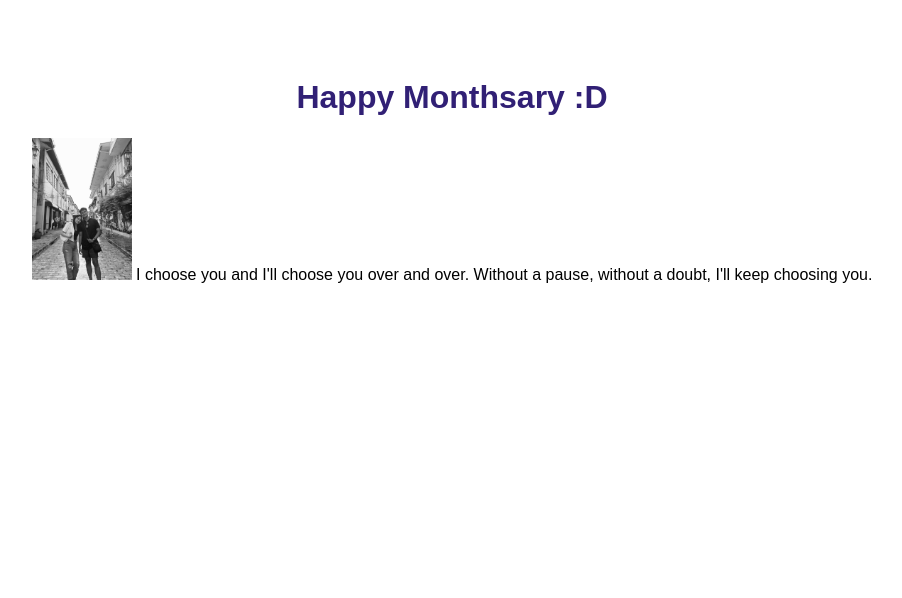
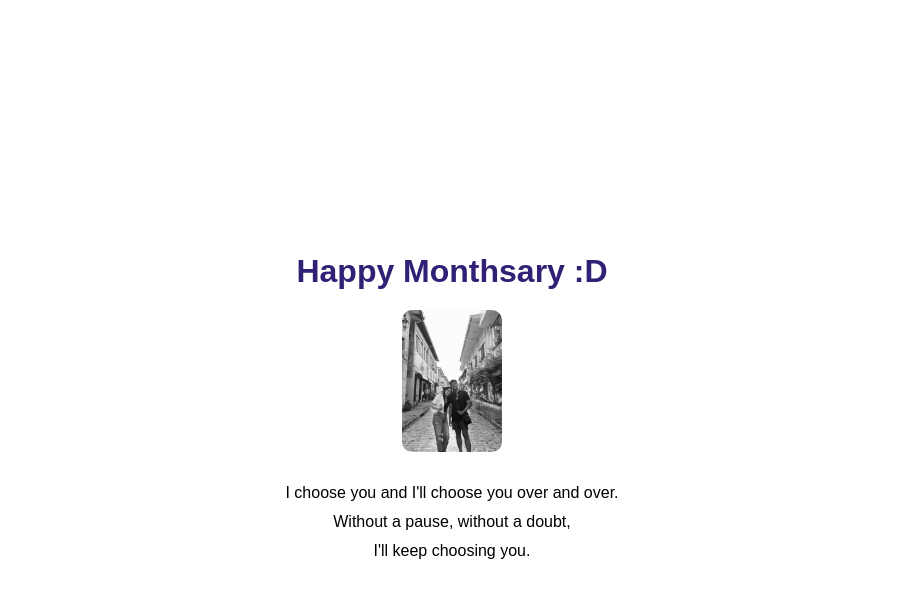
Before and after one commit to Charlenefaye/monthsary, a plain HTML site: page index.html in a window 1280 px wide. Shown: the whole page, without its empty margins (188-1090 px from the left). Drawn offline with Linux system fonts and the light colour scheme.

Commit message:
Update index.html

```diff
--- a/index.html
+++ b/index.html
@@ -3,28 +3,51 @@
 <head>
   <meta charset="UTF-8">
   <meta name="viewport" content="width=device-width, initial-scale=1">
-  <title>My Simple Website</title>
+  <title>Happy Monthsary</title>
   <style>
     body {
       font-family: Arial, sans-serif;
+      margin: 0;
+      padding: 0;
+      background-color: #ffffff;
+      display: flex;
+      justify-content: center;
+      align-items: center;
+      min-height: 100vh;
+    }
+
+    .container {
       text-align: center;
-      padding: 50px;
-      background-color: #ffffff;
+      padding: 20px;
+      max-width: 90%;
     }
+
     h1 {
-      color: #312075
+      color: #312075;
+      margin-bottom: 20px;
     }
+
+    img {
+      width: 100px;
+      border-radius: 10px;
+      margin-bottom: 20px;
+    }
+
     p {
       color: #000000;
+      font-size: 16px;
+      line-height: 1.5;
+      margin: 5px 0;
     }
   </style>
 </head>
 <body>
-  <h1>Happy Monthsary :D</h1>
-  <img src="lv.jpg" width="100">
-  <p1>I choose you and I'll choose you over and over.</p1>
-  <p2>Without a pause, without a doubt,</p2>
-  <p3>I'll keep choosing you.</p3>
-
+  <div class="container">
+    <h1>Happy Monthsary :D</h1>
+    <img src="lv.jpg" alt="Love image">
+    <p>I choose you and I'll choose you over and over.</p>
+    <p>Without a pause, without a doubt,</p>
+    <p>I'll keep choosing you.</p>
+  </div>
 </body>
 </html>
```
